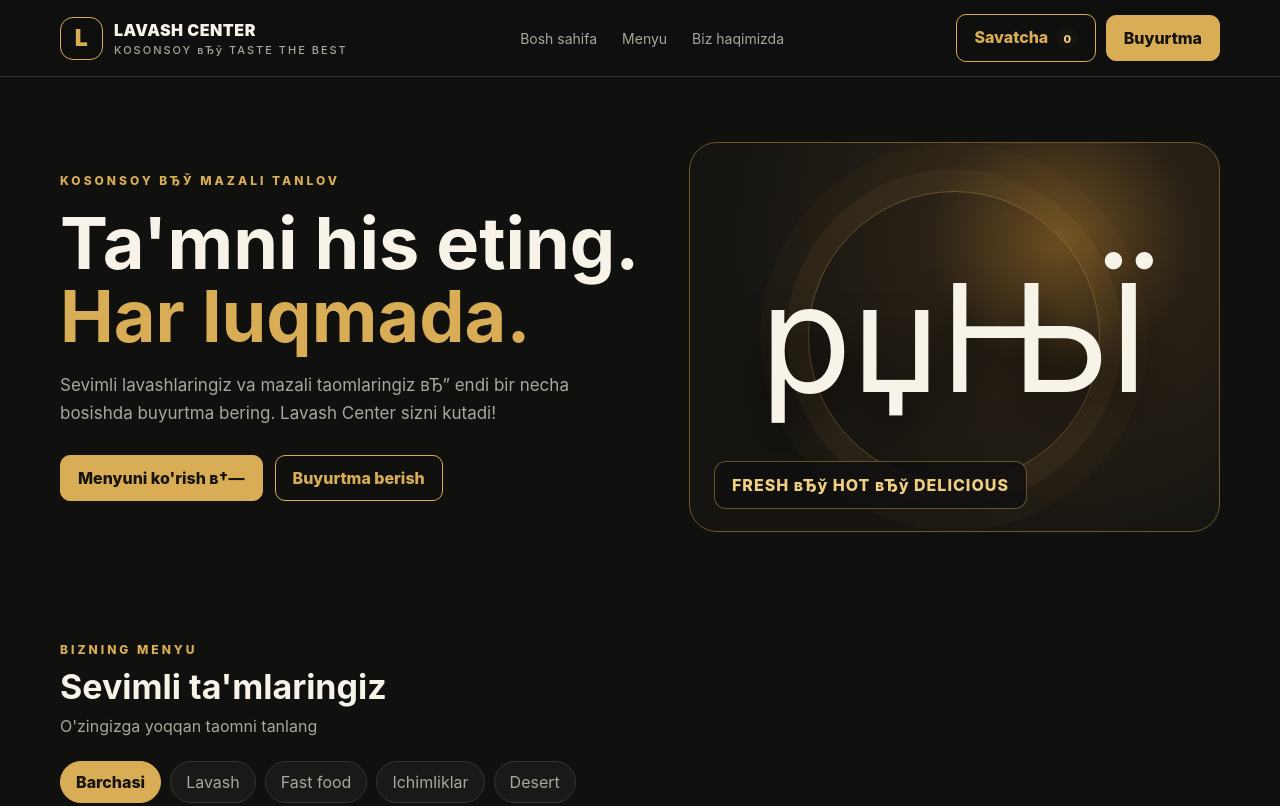
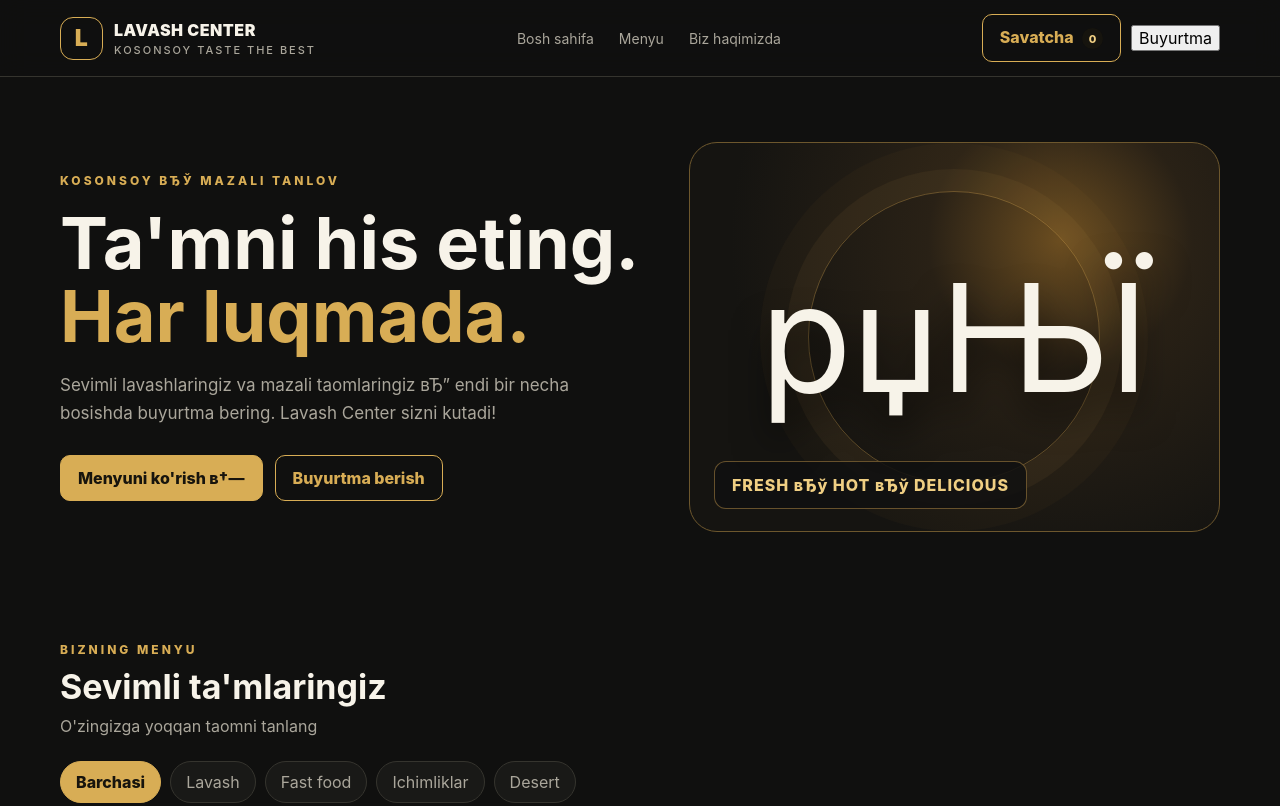
Before and after one commit to muhammed33055/lavashcenter, a plain HTML site: page index.html in a window 1280 px wide. Shown: the top 806 px of the page. Drawn offline with Linux system fonts and the light colour scheme.

Commit message:
Update index.html

```diff
--- a/index.html
+++ b/index.html
@@ -21,9 +21,9 @@ footer{border-top:1px solid var(--line);padding:30px 0;color:var(--muted);font-s
 </head>
 <body>
 <header id="siteHeader"><div class="wrap nav">
- <a class="brand" href="#" onclick="secretAdminClick(event)" style="text-decoration:none;color:inherit"><span class="logo">L</span><span>LAVASH CENTER<small>KOSONSOY вЂў TASTE THE BEST</small></span></a>
+ <a class="brand" href="#" onclick="secretAdminClick(event)" style="text-decoration:none;color:inherit"><span class="logo">L</span><span>LAVASH CENTER<small>KOSONSOY  TASTE THE BEST</small></span></a>
  <nav class="navlinks"><a href="#home">Bosh sahifa</a><a href="#menu">Menyu</a><a href="#about">Biz haqimizda</a></nav>
- <div class="nav-actions"><button class="btn ghost" onclick="openCart()">Savatcha <span class="cart-count" id="cartCount">0</span></button><button class="btn" onclick="openCart()">Buyurtma</button></div>
+ <div class="nav-actions"><button class="btn ghost" onclick="openCart()">Savatcha <span class="cart-count" id="cartCount">0</span></button><button class="" onclick="openCart()">Buyurtma</button></div>
 </div></header>
 <main id="publicSite">
 <section class="wrap hero" id="home">
```
